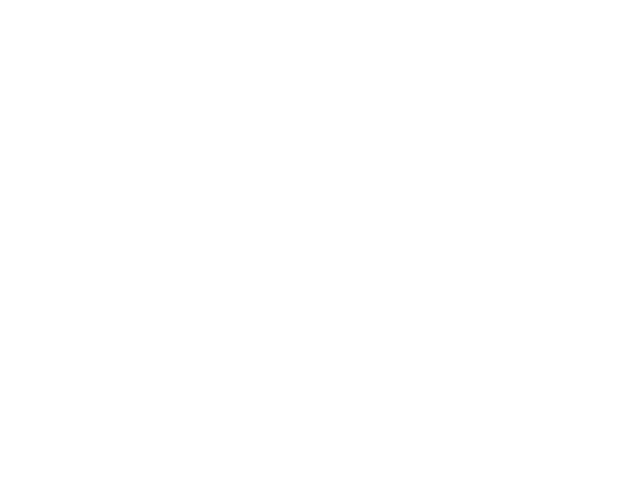
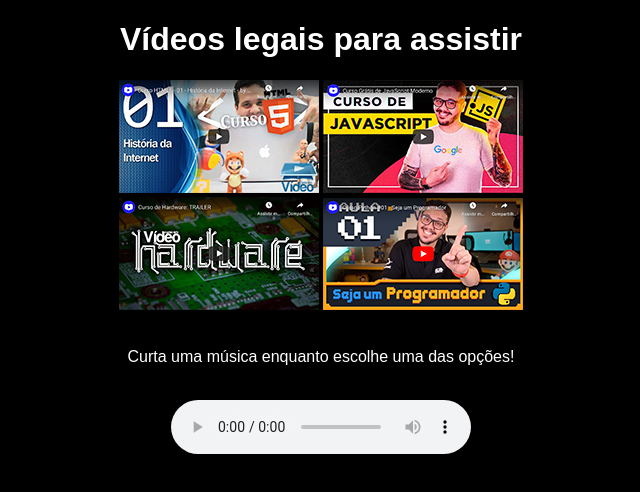
Before and after one commit to rub1nJr/HTML5, a plain HTML site: page exercicios/desafio02/index.html in a window 1280 px wide. Shown: the whole page, without its empty margins (319-959 px from the left). Drawn offline with Linux system fonts and the light colour scheme.

Commit message:
Update index.html

```diff
--- a/exercicios/desafio02/index.html
+++ b/exercicios/desafio02/index.html
@@ -4,9 +4,34 @@
     <meta charset="UTF-8">
     <meta http-equiv="X-UA-Compatible" content="IE=edge">
     <meta name="viewport" content="width=device-width, initial-scale=1.0">
-    <title>Document</title>
+    <link rel="shortcut icon" href="imagens/favicon.ico" type="image/x-icon">
+    <style>
+        a{color: rgb(255, 255, 255);}
+        body{background-color: black;}
+        div{text-align: center;
+            color: white;
+            font-family: Arial, Helvetica, sans-serif;
+            }
+        h1{
+            color: rgb(255, 255, 255);
+            font-family: Arial, Helvetica, sans-serif;
+            text-align: center;
+        }
+    </style>
+    <title>Meus Vídeos</title>
 </head>
 <body>
-
+    <h1>Vídeos legais para assistir</h1>
+<div>
+    <a href="cursohtml.html"><img src="imagens/thumb-html.png" alt="Video HTML"></a>
+    <a href="cursojs.html"><img src="imagens/thumb-js.png" alt="Video JS"></a><br>
+    <a href="cursohw.html"><img src="imagens/thumb-hardware.png" alt="Video Hardware"></a>
+    <a href="cursopython.html"><img src="imagens/thumb-python.png" alt="Video Python"></a>
+</div>
+        <div><br><p>Curta uma música enquanto escolhe uma das opções!</p><br>
+            <audio controls preload="metadata">
+                <source src="midias/neffex-failure .mp3" type="audio/mpeg">
+            </audio>
+        </div>
 </body>
 </html>
```
